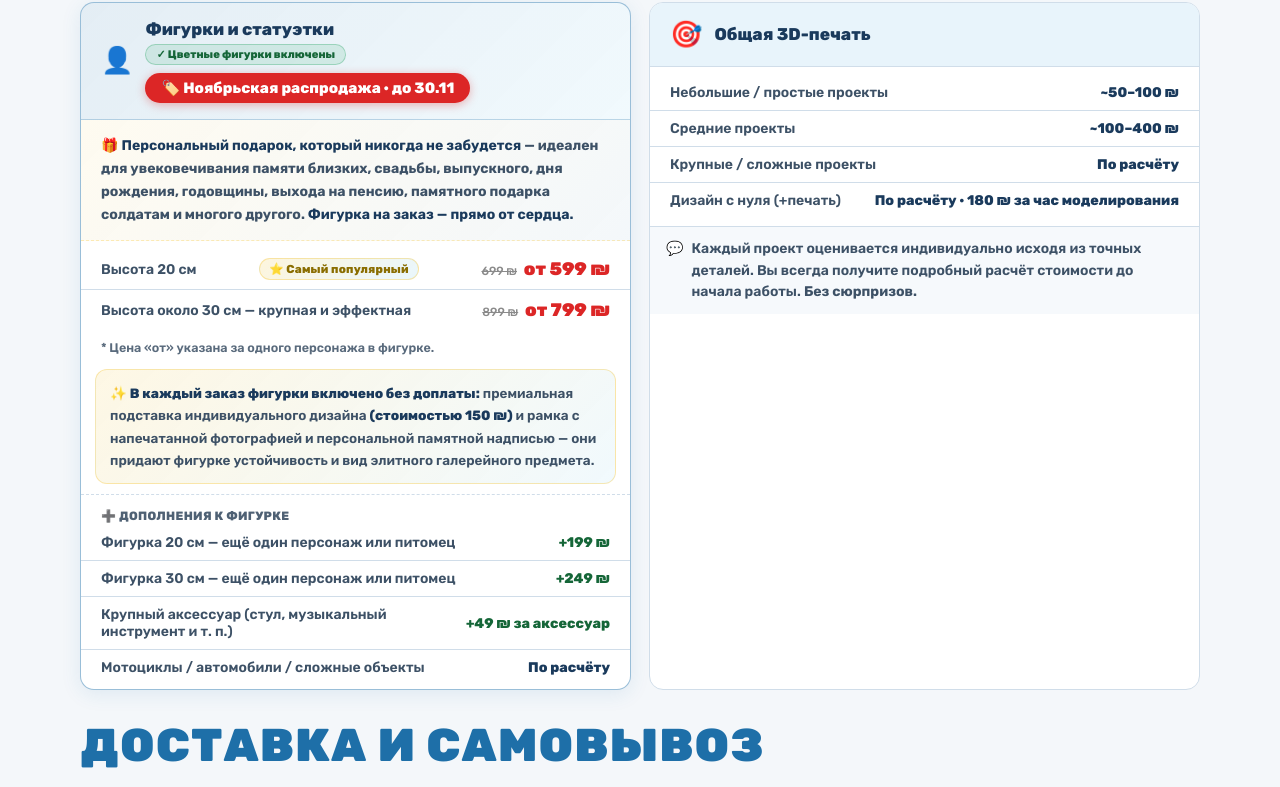
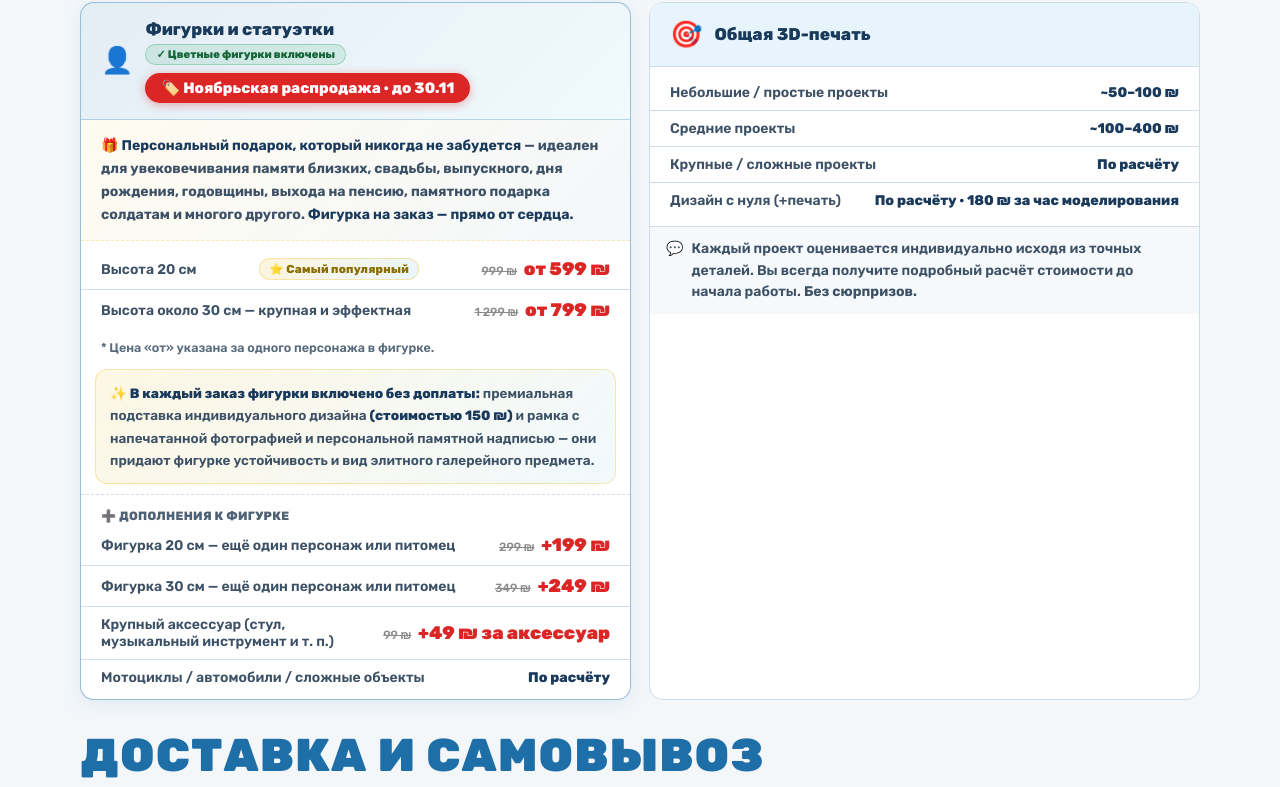
Before and after one commit to nsf3dil/nsf3d-website, a website: page ru/index.html in a window 1280 px wide. Shown: the part 1977-2764 px from the top of the page. Drawn offline with Linux system fonts and the light colour scheme.

Commit message:
Add files via upload

```diff
--- a/ru/index.html
+++ b/ru/index.html
@@ -93,11 +93,11 @@
   </a>
   <ul class="nav-links" id="navLinks">
     <li><a href="#projects" data-section="projects">Проекты</a></li>
+    <li><a href="#pricing"  data-section="pricing">Цены</a></li>
+    <li><a href="#order"    data-section="order">Заказ</a></li>
     <li><a href="#materials" data-section="materials">Материалы</a></li>
     <li><a href="#shop"     data-section="shop">Магазин</a></li>
     <li><a href="#products" data-section="products">Услуги печати</a></li>
-    <li><a href="#pricing"  data-section="pricing">Цены</a></li>
-    <li><a href="#order"    data-section="order">Заказ</a></li>
     <li><a href="#articles" data-section="articles">Статьи</a></li>
     <li><a href="#about"    data-section="about">О нас</a></li>
     <li><a href="#faq"      data-section="faq">Вопросы и ответы</a></li>
@@ -151,11 +151,11 @@
     </a>
   </div>
   <a href="#projects" onclick="closeMenu()" data-section="projects">Примеры проектов</a>
+  <a href="#pricing" onclick="closeMenu()" data-section="pricing">Цены</a>
+  <a href="#order" onclick="closeMenu()" data-section="order">Заказ</a>
   <a href="#materials" onclick="closeMenu()" data-section="materials">Материалы</a>
   <a href="#shop" onclick="closeMenu()" data-section="shop">Магазин</a>
   <a href="#products" onclick="closeMenu()" data-section="products">Услуги печати</a>
-  <a href="#pricing" onclick="closeMenu()" data-section="pricing">Цены</a>
-  <a href="#order" onclick="closeMenu()" data-section="order">Заказ</a>
   <a href="#articles" onclick="closeMenu()" data-section="articles">Статьи</a>
   <a href="#about" onclick="closeMenu()" data-section="about">О нас</a>
   <a href="#faq" onclick="closeMenu()" data-section="faq">Вопросы и ответы</a>
@@ -249,11 +249,11 @@
         <div class="price-row">
           <span class="price-row-label">Высота 20 см</span>
           <span class="price-popular-badge">⭐ Самый популярный</span>
-          <span class="price-row-val"><span class="price-regular">от 699 ₪</span><span class="price-sale"><s class="sale-old">699 ₪</s> <span class="sale-new">от 599 ₪</span></span></span>
+          <span class="price-row-val"><span class="price-regular">от 999 ₪</span><span class="price-sale"><s class="sale-old">999 ₪</s> <span class="sale-new">от 599 ₪</span></span></span>
         </div>
         <div class="price-row">
           <span class="price-row-label">Высота около 30 см — крупная и эффектная</span>
-          <span class="price-row-val"><span class="price-regular">от 899 ₪</span><span class="price-sale"><s class="sale-old">899 ₪</s> <span class="sale-new">от 799 ₪</span></span></span>
+          <span class="price-row-val"><span class="price-regular">от 1 299 ₪</span><span class="price-sale"><s class="sale-old">1 299 ₪</s> <span class="sale-new">от 799 ₪</span></span></span>
         </div>
       </div>
       <div class="figurine-per-note">* Цена «от» указана за одного персонажа в фигурке.</div>
@@ -262,9 +262,9 @@
       </div>
       <div class="figurine-extras">
         <div class="figurine-extras-title">➕ ДОПОЛНЕНИЯ К ФИГУРКЕ</div>
-        <div class="price-row"><span class="price-row-label">Фигурка 20 см — ещё один персонаж или питомец</span><span class="price-row-val add-on">+199 ₪</span></div>
-        <div class="price-row"><span class="price-row-label">Фигурка 30 см — ещё один персонаж или питомец</span><span class="price-row-val add-on">+249 ₪</span></div>
-        <div class="price-row"><span class="price-row-label">Крупный аксессуар (стул, музыкальный инструмент и т. п.)</span><span class="price-row-val add-on">+49 ₪ за аксессуар</span></div>
+        <div class="price-row"><span class="price-row-label">Фигурка 20 см — ещё один персонаж или питомец</span><span class="price-row-val add-on"><span class="price-regular">+299 ₪</span><span class="price-sale"><s class="sale-old">299 ₪</s> <span class="sale-new">+199 ₪</span></span></span></div>
+        <div class="price-row"><span class="price-row-label">Фигурка 30 см — ещё один персонаж или питомец</span><span class="price-row-val add-on"><span class="price-regular">+349 ₪</span><span class="price-sale"><s class="sale-old">349 ₪</s> <span class="sale-new">+249 ₪</span></span></span></div>
+        <div class="price-row"><span class="price-row-label">Крупный аксессуар (стул, музыкальный инструмент и т. п.)</span><span class="price-row-val add-on"><span class="price-regular">+99 ₪ за аксессуар</span><span class="price-sale"><s class="sale-old">99 ₪</s> <span class="sale-new">+49 ₪ за аксессуар</span></span></span></div>
         <div class="price-row"><span class="price-row-label">Мотоциклы / автомобили / сложные объекты</span><span class="price-row-val">По расчёту</span></div>
       </div>
     </div>
```
